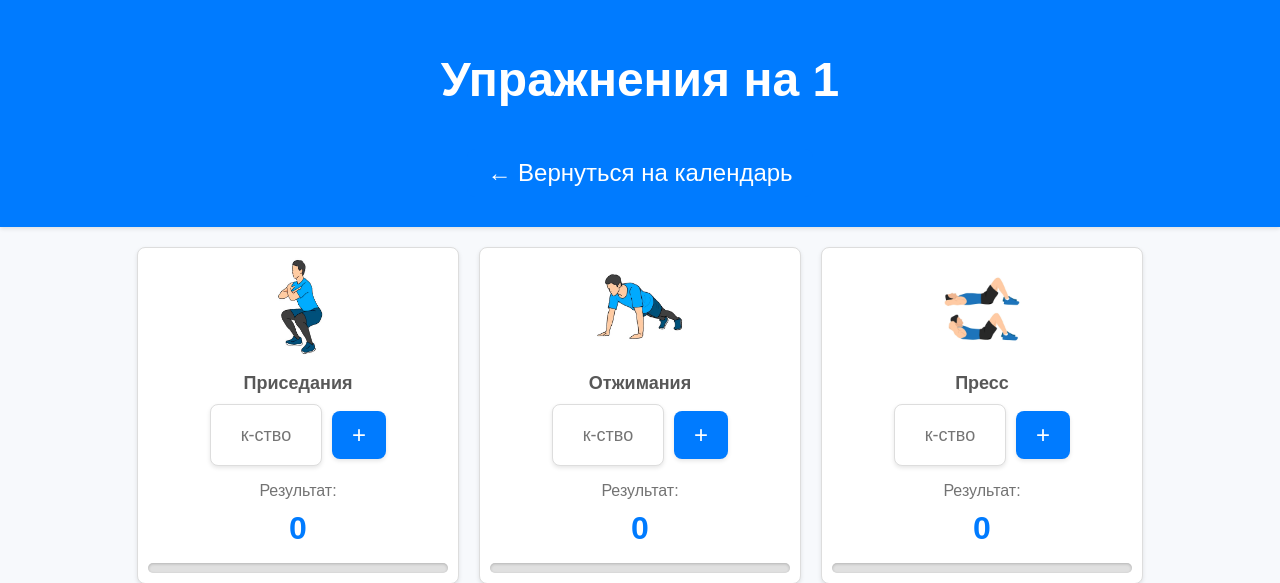
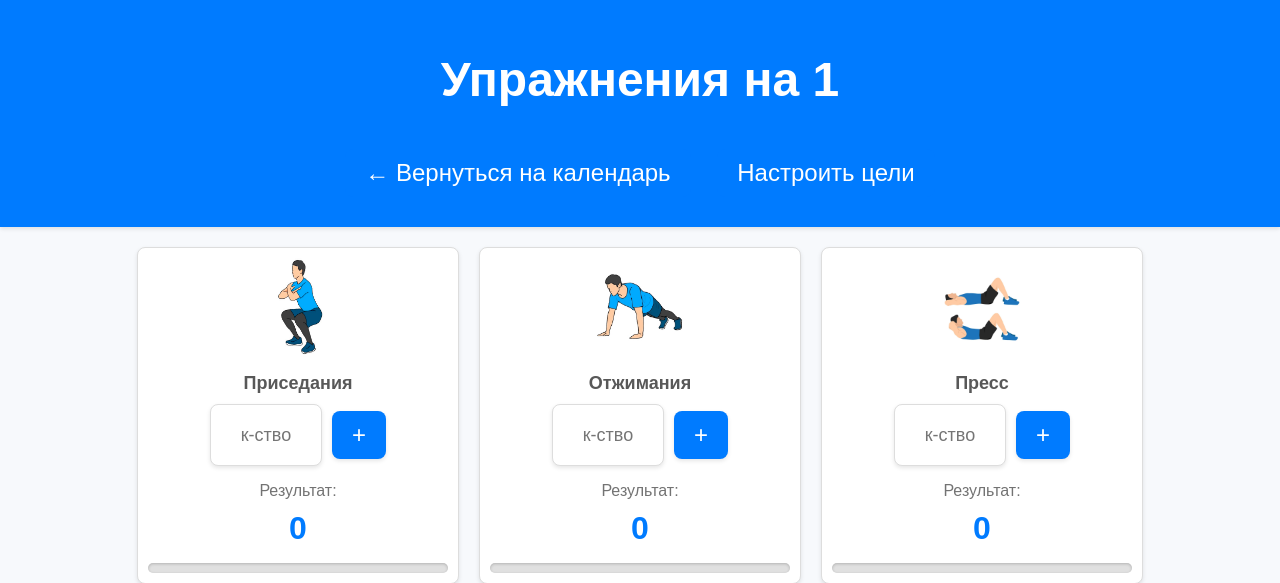
Before and after one commit to itkopets/workout, a Flask app: page /day/1 in a window 1280 px wide. Shown: the top 583 px of the page. Run offline with Flask 3, Linux system fonts and the light colour scheme; data comes from the database, SQL or seed files in the repository; data that the repository does not hold is empty.

Commit message:
кнопка целей на странице дян

```diff
--- a/static/css/base.css
+++ b/static/css/base.css
@@ -32,17 +32,27 @@ header {
     transform: scale(1.05);
 }
 .goals-button {
+    display: inline-block;
+    margin: 10px;
+    padding: 10px 20px;
+    color: white;
+    background-color: #007bff;
+    text-decoration: none;
+    border-radius: 8px;
+    transition: background-color 0.3s, transform 0.2s;
+    /*
     background-color: #7abafd;
     margin-top: 20px; /* Опускаем кнопку на 20px */
-    color: white;
+    /*color: white;
     text-decoration: none;
     padding: 10px 15px;
     border-radius: 5px;
     font-size: 14px;
     font-weight: bold;
-    transition: background-color 0.3s ease;
+    transition: background-color 0.3s ease;*/
 }
 
 .goals-button:hover {
     background-color: #034a97;
+    transform: scale(1.05);
 }
--- a/templates/day.html
+++ b/templates/day.html
@@ -12,7 +12,10 @@
 <body>
     <header>
         <h1>Упражнения на {{ date }}</h1>
+          <!-- Кнопка "Настроить цели" перенесена в шапку -->
+
         <a href="/" class="back-button">← Вернуться на календарь</a>
+        <a href="/goals" class="goals-button">Настроить цели</a>
     </header>
     <main>
         <div class="exercise-block" data-exercise="squats">
```
